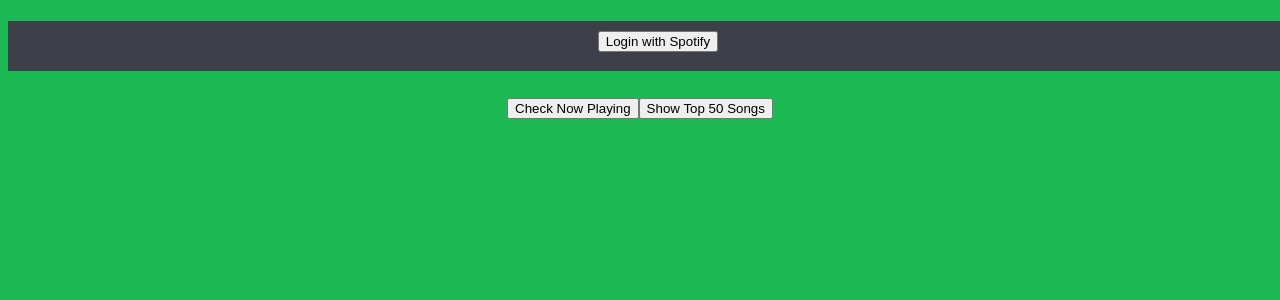
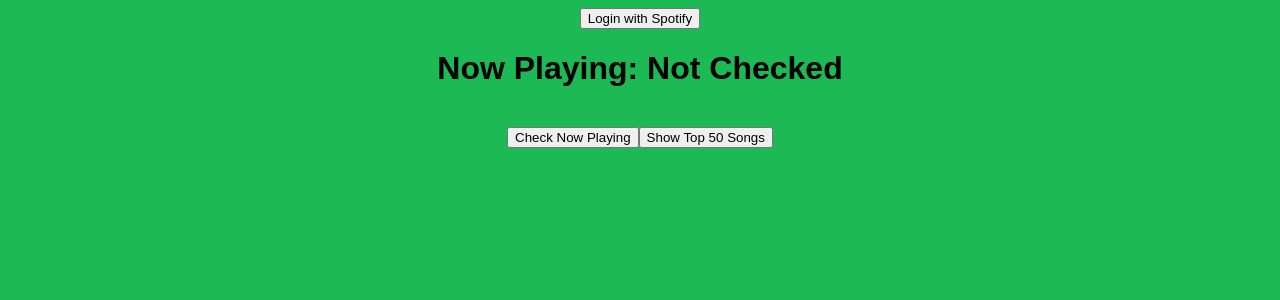
Before and after one commit to jimmikedave/Spotify-API, a React (Create React App) app in the folder client/: page / in a window 1280 px wide. Shown: the top 300 px of the page. Built offline with nearby package versions, Linux system fonts and the light colour scheme; what spotify-web-api-js would draw is missing.

Commit message:
Update global.css

```diff
--- a/client/src/styles/global.css
+++ b/client/src/styles/global.css
@@ -19,50 +19,3 @@
     padding: 15px;
     background: #000;
   }
-
-  /* Navigation Bar */
-
-.nav-bar {
-  width: 100%;
-  background: rgb(61, 63, 73);
-  color: white;
-  min-height: 30px;
-  padding: 10px;
-  position: fixed;
-  text-align: center;
-  z-index: 1;
-}
-
-.nav {
-  display: flex;
-  justify-content: space-around;
-  font-weight: 700;
-  list-style-type: none;
-  margin: 0 auto;
-  padding: 0;
-  max-width: 1300px;
-}
-
-.nav li {
-  padding: 5px 10px 10px 10px;
-}
-
-.nav .name {
-  display: block;
-  margin-right: auto;
-  color: white;
-}
-
-.name:hover {
-  transition: all .5s;
-  transform: scale(1.1);
-}
-
-.nav a {
-  text-decoration: none;
-  color: white;
-}
-
-.nav a:hover {
-  color: rgb(138, 159, 228);
-}
```
